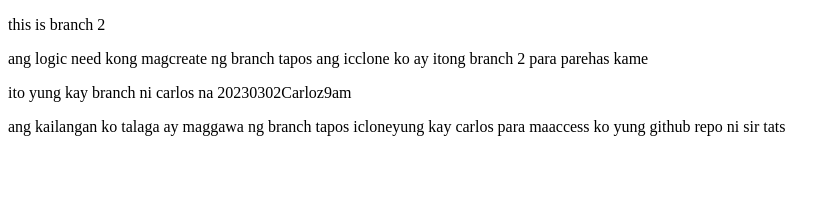
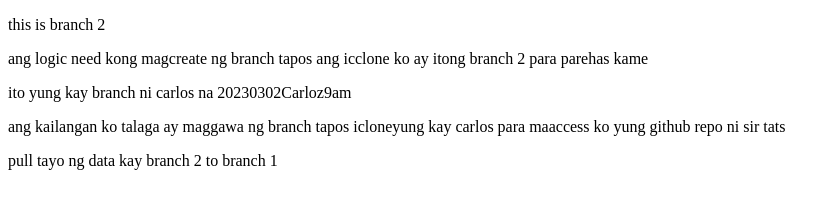
Before and after one commit to Tikwilicious/newrepo, a plain HTML site: page index.html in a window 1280 px wide. Shown: the whole page, without its empty margins (0-840 px from the left). Drawn offline with Linux system fonts and the light colour scheme.

Commit message:
git pull naman

```diff
--- a/index.html
+++ b/index.html
@@ -11,5 +11,9 @@
     <p>ang logic need kong magcreate ng branch tapos ang icclone ko ay itong branch 2 para parehas kame</p>
     <p>ito yung kay branch ni carlos na 20230302Carloz9am</p>
     <p>ang kailangan ko talaga ay maggawa ng branch tapos icloneyung kay carlos para maaccess ko yung github repo ni sir tats</p>
+    <p>pull tayo ng data kay branch 2 to branch 1</p>
+    <!-- <p>clone success from branch 2 to branch 1</p>
+    <p>new task merge branch 1 to main</p>
+    <p>request pull request</p> -->
 </body>
 </html>
```
